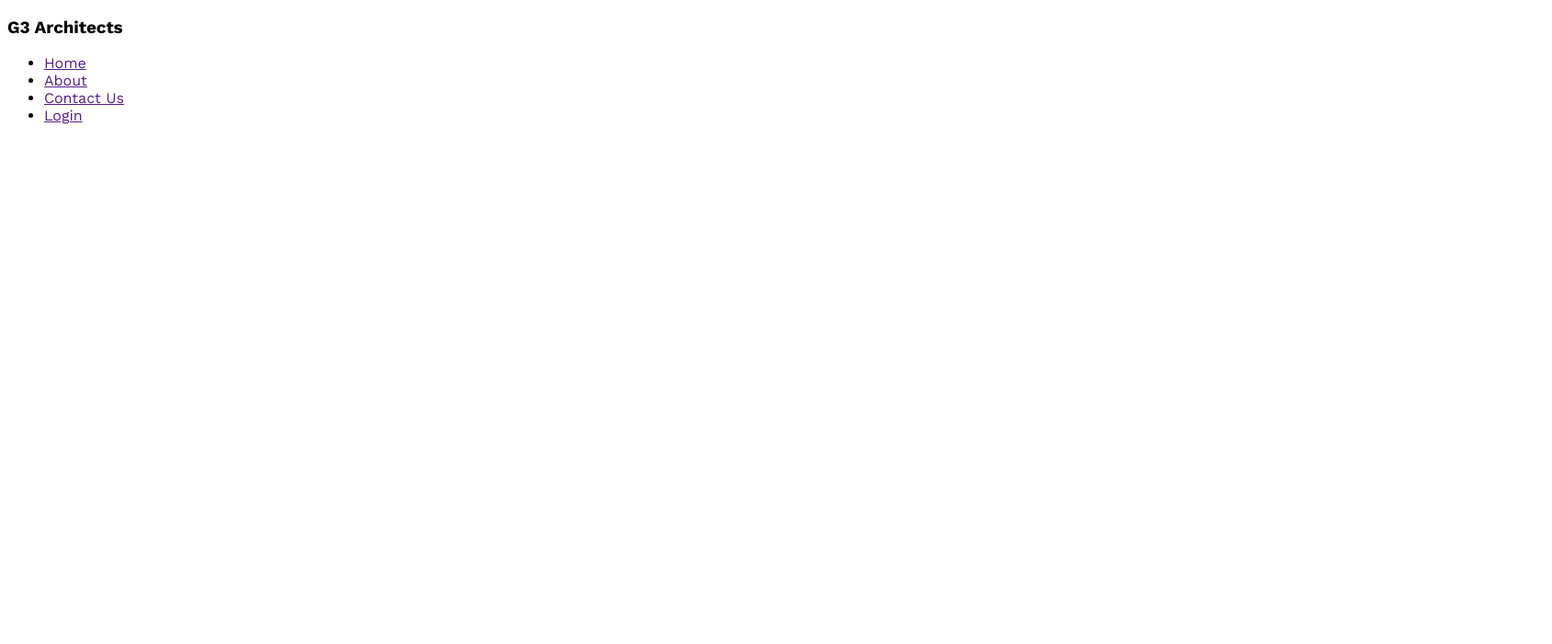
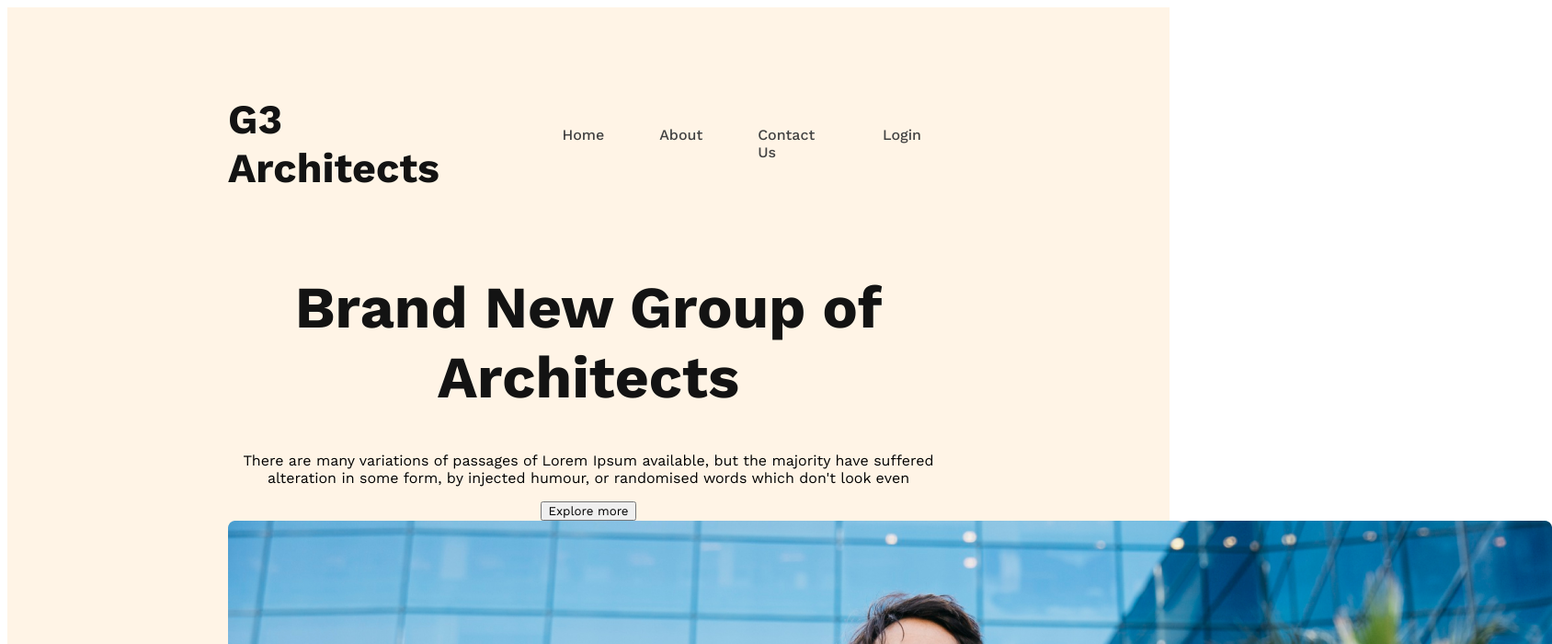
Before and after one commit to Aynul03/g3-architects-website, a plain HTML site: page index.html in a window 1280 px wide. Shown: the top 700 px of the page at 92% size, 1688 px wide, since content can reach past the window. Drawn offline with nearby package versions, Linux system fonts and the light colour scheme.

Commit message:
banner content added

```diff
--- a/index.html
+++ b/index.html
@@ -9,7 +9,7 @@
 <body>
     <header>
         <nav>
-            <h3>G3 Architects</h3>
+            <h3 class="nav-title">G3 Architects</h3>
             <ul>
                 <li><a href="">Home</a></li>
                 <li><a href="">About</a></li>
@@ -17,6 +17,15 @@
                 <li><a href="">Login</a></li>
             </ul>
         </nav>
+        <div class="banner">
+            <div class="banner-content">
+            <h1 class="banner-title">Brand New Group of Architects</h1>
+            <p class="banner-description">There are many variations of passages of Lorem Ipsum available, but the majority have suffered alteration in some form, by injected humour, or randomised words which don't look even</p>
+            <button>Explore more</button>
+            </div>
+            <img src="images/banner.png" alt="">
+        </div>
+
 
     </header>
     <main>
--- a/styles/architect.css
+++ b/styles/architect.css
@@ -6,3 +6,54 @@
     font-family: 'Open Sans', sans-serif;
     font-family: 'Work Sans', sans-serif;
 }
+
+/* header styles */
+header{
+    background-color: rgba(255, 144, 14, 0.10);
+    padding: 50px 240px;
+}
+nav{
+    display: flex;
+    justify-content: space-between;
+    align-items: center;
+}
+
+.nav-title{
+    font-size: 2.8rem;
+    font-weight: 700;
+    color: #131313;
+
+}
+
+nav ul{
+    display: flex;
+}
+nav  li{
+    list-style: none;
+    margin: 30px;
+    font-weight: 500;
+    font-size: 1rem;
+
+}
+nav li a{
+    text-decoration: none;
+    color: #424242;
+}
+
+/* banner styles */
+.banner-content{
+    max-width: 800px;
+    text-align: center;
+    margin: 0 auto;
+}
+.banner-title{
+    color:  #131313;
+    font-size: 64px;
+    font-weight: 700;
+}
+.banner-description{
+    color:  #727272
+    font-size: 16px;
+    font-weight: 400;
+
+}
```
